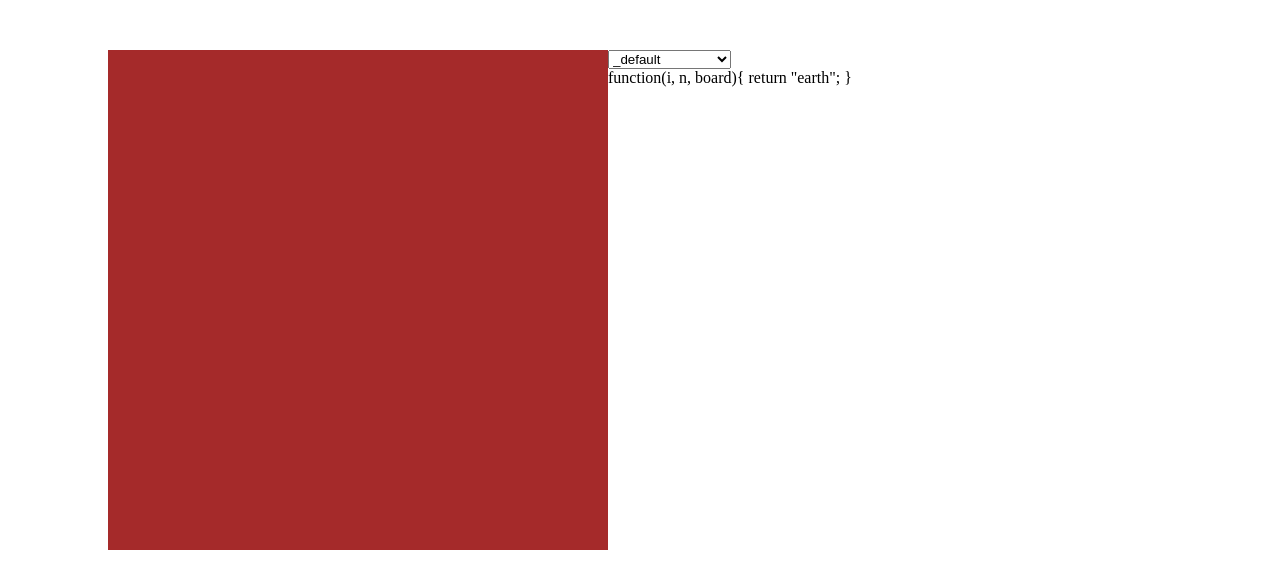
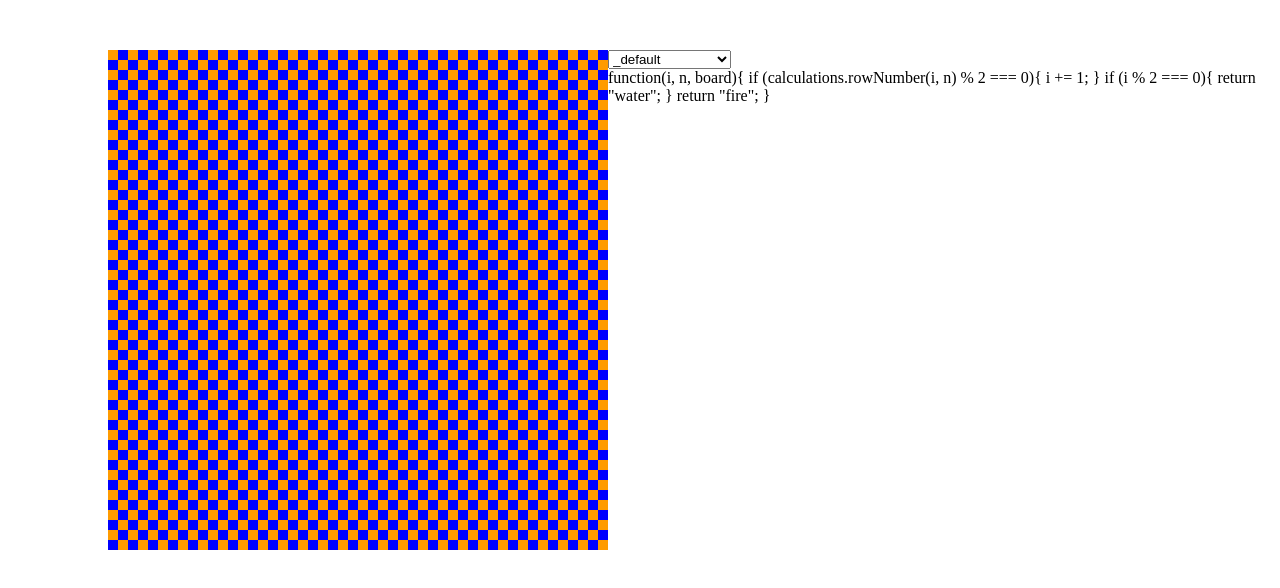
Before and after one commit to eeue56/ten-minute-men, a website: page client/app/index.html in a window 1280 px wide. Drawn offline with nearby package versions, Linux system fonts and the light colour scheme; files that its build step writes are made by us from their sources.

Commit message:
added chessboard and column/row helpers

```diff
--- a/client/app/scripts/main.js
+++ b/client/app/scripts/main.js
@@ -113,6 +113,17 @@ var assignFunctions = (function() {
         }
         return exitNode;
 
+    };
+
+    var chessBoard = function(i, n, board){
+        if (calculations.rowNumber(i, n) % 2 === 0){
+            i += 1;
+        }
+
+        if (i % 2 === 0){
+            return "water";
+        }
+        return "fire";
     };
 
     var combinedPainter = function(i, n, board){
@@ -281,7 +292,7 @@ var assignFunctions = (function() {
     };
 
     return {
-        _default : _default,
+        _default : chessBoard, // _default,
         island : island,
         neighbors : neighborsPaint,
         edgy: edgy,
@@ -289,7 +300,8 @@ var assignFunctions = (function() {
         pathPainter: pathPainter,
         pixelPainter: pixelPainter,
         combinedPainter: combinedPainter,
-        turtle: turtle
+        turtle: turtle,
+        chess: chessBoard
     };
 })();
 
@@ -376,6 +388,16 @@ var calculations = (function(){
         );
     };
 
+    var rowNumber = function(i, n){
+        if (i < BOARD_MAX_WIDTH) return 0;
+
+        return parseInt(i / BOARD_MAX_WIDTH);
+    };
+
+    var columnNumber = function(i, n){
+        return i % BOARD_MAX_WIDTH;
+    };
+
     return {
         up: up,
         down: down,
@@ -387,7 +409,10 @@ var calculations = (function(){
         isBottomEdge: isBottomEdge,
         isLeftEdge: isLeftEdge,
         isRightEdge: isRightEdge,
-        isTopEdge: isTopEdge
+        isTopEdge: isTopEdge,
+
+        rowNumber: rowNumber,
+        columnNumber: columnNumber
     };
 })();
 
--- a/client/app/styles/main.styl
+++ b/client/app/styles/main.styl
@@ -21,7 +21,7 @@ square(background)
     z-index: square-plane-index;
 
 div
-    margin:none;
+    margin: 0;
     box-sizing: border-box;
 
 .debug
```
Also changed, not shown: client/app/views/map.html (deleted, +0 -1 lines).
